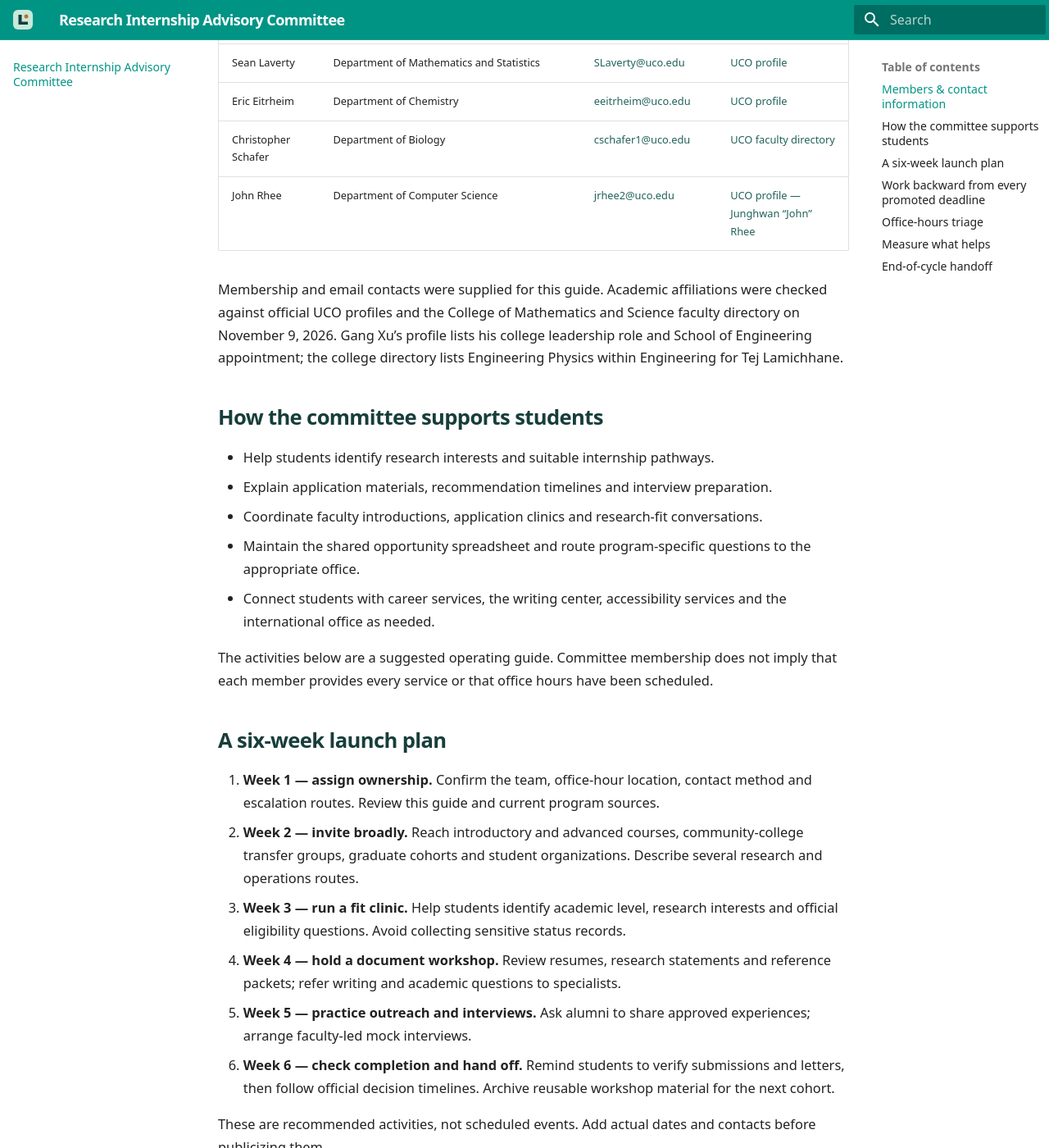
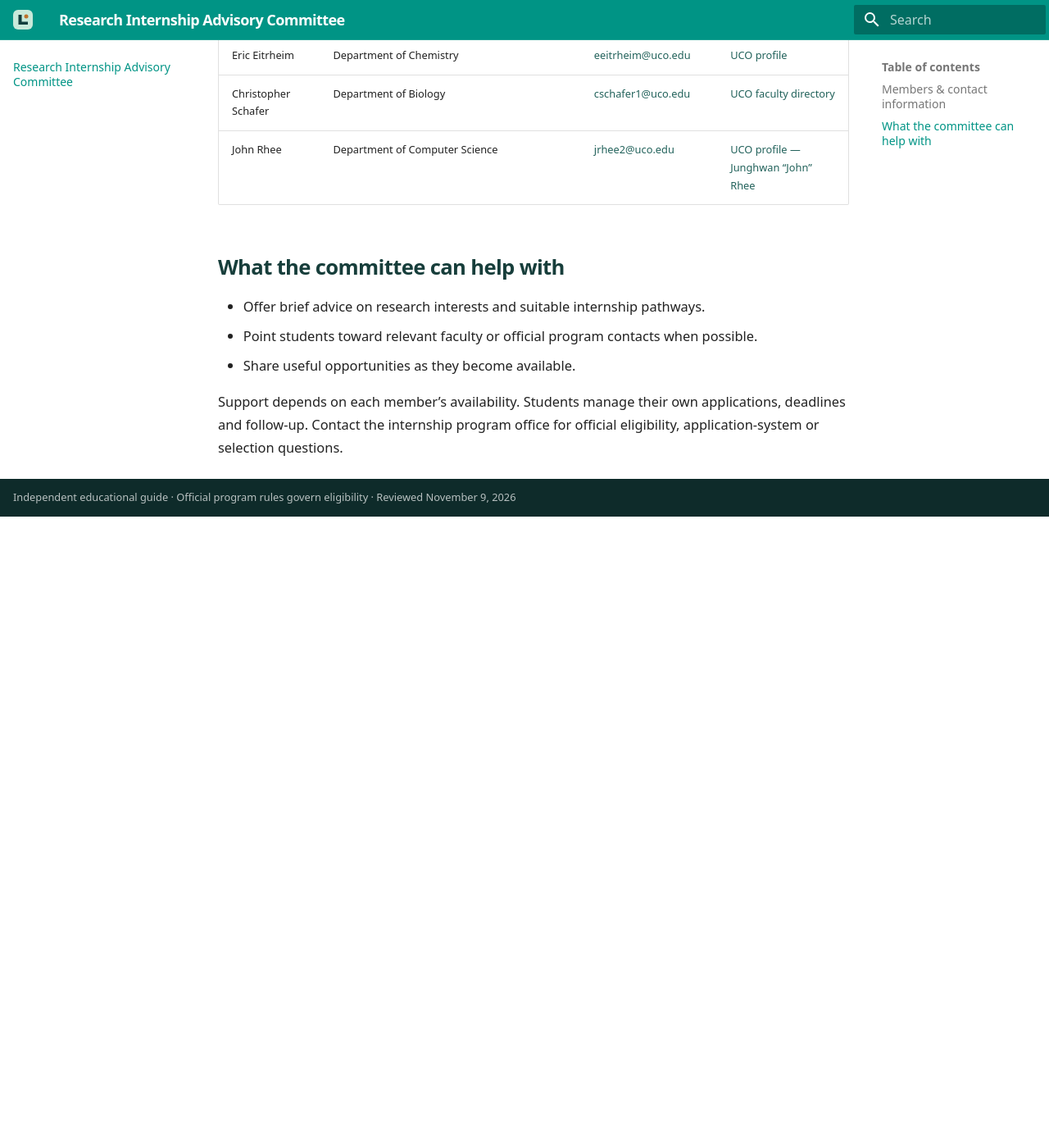
Before and after one commit to university-of-central-oklahoma/national-lab-internship-guide, an MkDocs documentation site: the page built from docs/committee.md, in a window 1280 px wide and 1400 px high, scrolled down 815 px. Shown: the whole window at 82% size. Built offline with MkDocs 1.6.1 and Material for MkDocs 9.7.7, drawn with Linux system fonts in a browser that asks for light colours; after the commit the page ends 1445 px from its top, so only the background shows below that; some of the changed text lies outside the part shown.

Commit message:
Update Site source

```diff
--- a/docs/committee.md
+++ b/docs/committee.md
@@ -1,10 +1,10 @@
 # Research Internship Advisory Committee
 
-The Research Internship Advisory Committee helps UCO students identify national laboratory research opportunities, prepare applications and connect with appropriate faculty and program contacts. Official program offices determine eligibility and selection.
+The Research Internship Advisory Committee is a faculty contact group for brief advice on national laboratory research internships, as members’ schedules allow.
 
 ## Members & contact information
 
-Contact a committee member for guidance on research fit, application preparation or finding the right program contact. Include your academic program, research interests, intended internship term and a specific question.
+Start with the student guide and opportunity spreadsheet. If you still have a question, email a relevant committee member with your major, research interest and one specific question.
 
 | Member | Department / academic unit | Email | Official UCO source |
 | --- | --- | --- | --- |
@@ -16,54 +16,11 @@ Contact a committee member for guidance on research fit, application preparation
 | Christopher Schafer | Department of Biology | [cschafer1@uco.edu](mailto:cschafer1@uco.edu) | [UCO faculty directory](https://www.uco.edu/cms/about/faculty-staff) |
 | John Rhee | Department of Computer Science | [jrhee2@uco.edu](mailto:jrhee2@uco.edu) | [UCO profile — Junghwan “John” Rhee](https://www3.uco.edu/centraldirectory/profiles/1011636) |
 
-Membership and email contacts were supplied for this guide. Academic affiliations were checked against official UCO profiles and the College of Mathematics and Science faculty directory on November 9, 2026. Gang Xu’s profile lists his college leadership role and School of Engineering appointment; the college directory lists Engineering Physics within Engineering for Tej Lamichhane.
 
-## How the committee supports students
+## What the committee can help with
 
-- Help students identify research interests and suitable internship pathways.
-- Explain application materials, recommendation timelines and interview preparation.
-- Coordinate faculty introductions, application clinics and research-fit conversations.
-- Maintain the shared opportunity spreadsheet and route program-specific questions to the appropriate office.
-- Connect students with career services, the writing center, accessibility services and the international office as needed.
+- Offer brief advice on research interests and suitable internship pathways.
+- Point students toward relevant faculty or official program contacts when possible.
+- Share useful opportunities as they become available.
 
-The activities below are a suggested operating guide. Committee membership does not imply that each member provides every service or that office hours have been scheduled.
-
-## A six-week launch plan
-
-1. **Week 1 — assign ownership.** Confirm the team, office-hour location, contact method and escalation routes. Review this guide and current program sources.
-2. **Week 2 — invite broadly.** Reach introductory and advanced courses, community-college transfer groups, graduate cohorts and student organizations. Describe several research and operations routes.
-3. **Week 3 — run a fit clinic.** Help students identify academic level, research interests and official eligibility questions. Avoid collecting sensitive status records.
-4. **Week 4 — hold a document workshop.** Review resumes, research statements and reference packets; refer writing and academic questions to specialists.
-5. **Week 5 — practice outreach and interviews.** Ask alumni to share approved experiences; arrange faculty-led mock interviews.
-6. **Week 6 — check completion and hand off.** Remind students to verify submissions and letters, then follow official decision timelines. Archive reusable workshop material for the next cohort.
-
-These are recommended activities, not scheduled events. Add actual dates and contacts before publicizing them.
-
-## Work backward from every promoted deadline
-
-| Before deadline | Committee action |
-| --- | --- |
-| 8–12 weeks | Verify official announcement, eligibility, host options and application dates |
-| 6 weeks | Promote opportunities and explain recommendation lead time |
-| 4 weeks | Offer document/research-fit review with faculty support |
-| 2 weeks | Remind students to check portal invitations and missing materials |
-| 3–5 days | Share a submission checklist and official support contact |
-| After submission | Offer interviews practice and refer status questions appropriately |
-
-Always include the **official URL, term, deadline, timezone, academic level and known citizenship rule**. Re-check before sending reminders. Avoid copying an old deadline into a new term.
-
-## Office-hours triage
-
-For a portal problem, send students to official program support. For research fit, refer to the faculty sponsor or a relevant faculty member. For individual authorization, refer to the international office and lab’s designated staff. For housing/funding questions, use the program coordinator. Log the type of question and resolution without storing private records.
-
-## Measure what helps
-
-With voluntary participation, track workshop attendance, completed applications, interviews and appointments in aggregate. Ask what blocked students: unclear criteria, late references, funding uncertainty, inaccessible processes or weak research matches. Use the findings to improve support, not to compare students publicly.
-
-Avoid collecting passport, visa, banking, transcript or recommendation files in committee working files. Students retain their own application records; faculty retain confidential letters.
-
-## End-of-cycle handoff
-
-Update the source-review dates and next cycle’s known calendar. Remove unverified or departed contacts. Save approved workshop slides, common questions and a brief lessons-learned note. Arrange continuity when committee membership changes.
-
-Maintain opportunity listings in the [shared spreadsheet](https://docs.google.com/spreadsheets/d/1XfAbQf3lic7tOpiT_JgilAPFzAPPrtLPZBIZlM1TGBk/edit?usp=sharing). The website’s application checklist is local to each browser; it is not a department application database or submission portal.
+Support depends on each member’s availability. Students manage their own applications, deadlines and follow-up. Contact the internship program office for official eligibility, application-system or selection questions.
```
Also changed, not shown: docs/faculty.md (+2 -2 lines), docs/index.md (+1 -1 lines), docs/sources.md (+1 -1 lines), docs/students/outreach.md (+1 -1 lines).
